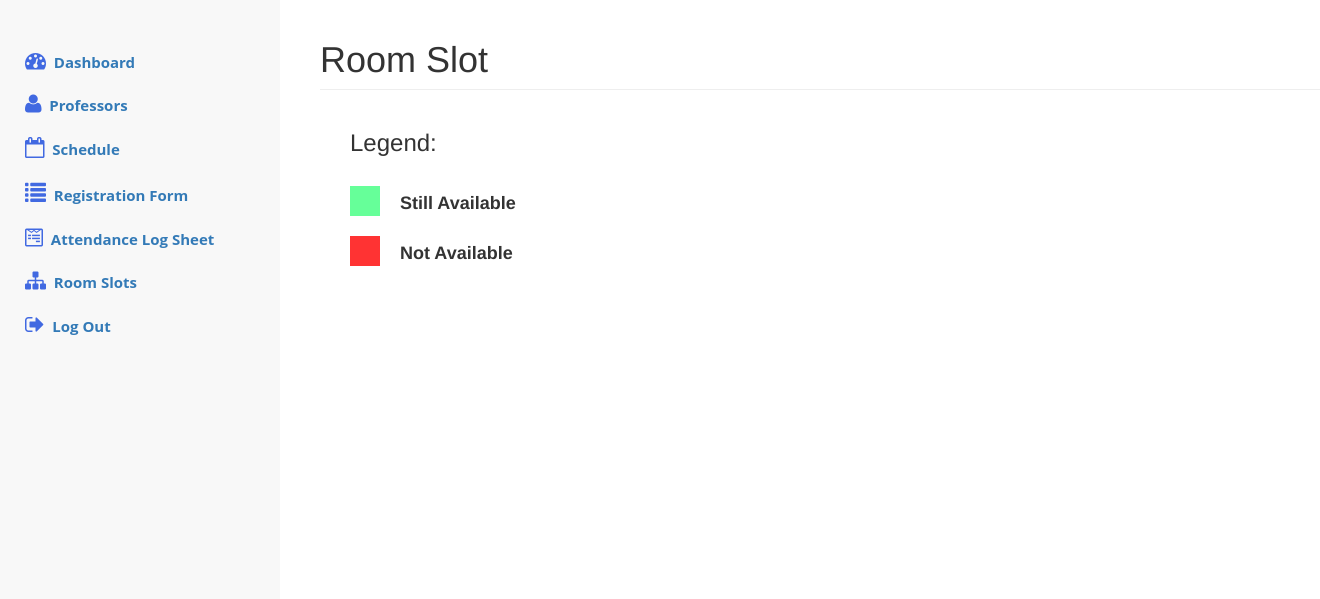
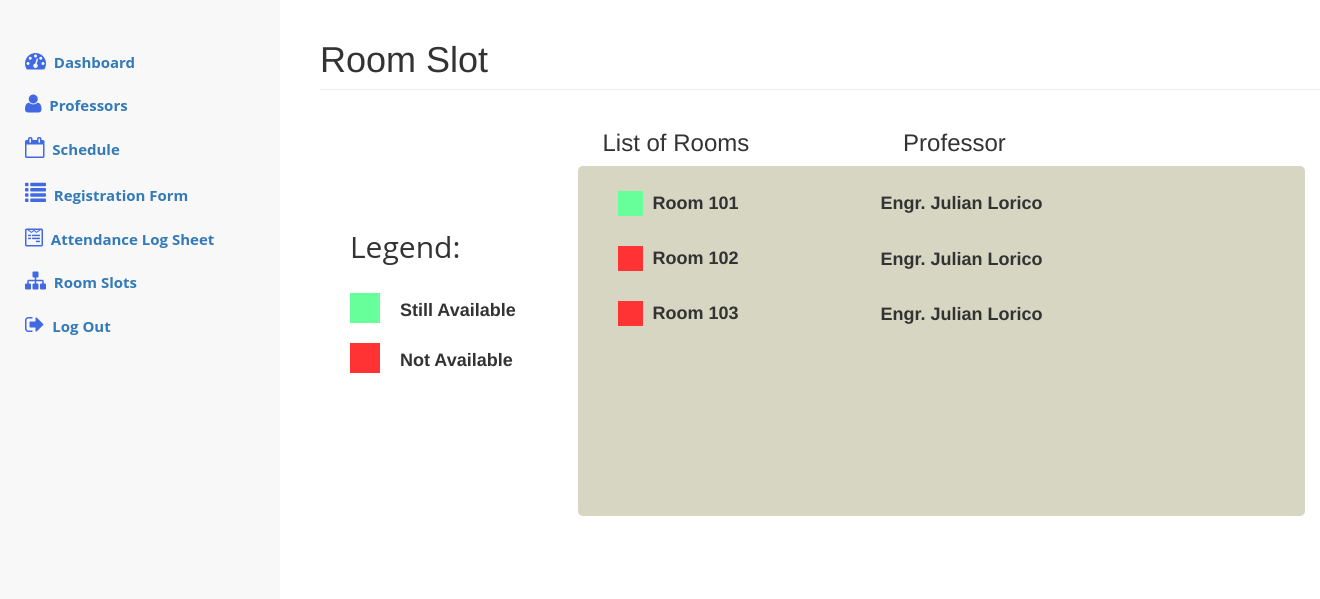
Before and after one commit to patrickllarenagomez/FacultyLedger, a PHP site: page /rooms.php in a window 1320 px wide. Shown: the part 61-660 px from the top of the page. Run offline with PHP 8.4, Linux system fonts and the light colour scheme.

Commit message:
* modified rooms.php

```diff
--- a/rooms.php
+++ b/rooms.php
@@ -9,6 +9,35 @@
     .square {
       height: 30px;
       width: 30px;
+    }
+
+    .legend {
+        height: 25px;
+        width: 25px;
+    }
+
+    .legend, .rooms, .prof {
+        display: inline-block;
+        vertical-align: baseline;
+        margin-top: 25px;
+        margin-left: 10px;
+    }
+
+    .prof {
+        position: relative;
+    }
+
+    .col-md-9 {
+        background-color: #d6d6c2;
+        height: 350px;
+        width: 700px;
+        border-radius: 5px;
+    }
+
+    h3 {
+        display: inline-block;
+        vertical-align: baseline;
+        margin-left: 150px;
     }
 
     label {
@@ -30,13 +59,32 @@
 <div class="dash_page">
     <h1 class="page-header">Room Slot</h1>
         <div class="container" style="width: 1000px;">
-            <div class="col-md-3">
-                <h3>Legend: </h3> <br>
+            <div class="col-md-3" style="margin-top: 100px;">
+                <h2>Legend: </h2> <br>
                 <div class="square" style="background-color: #66ff99;"></div>
                 <label>Still Available</label>
                 <br>
                 <div class="square" style="background-color: #ff3333;"></div>
                 <label>Not Available</label>
+            </div>
+            <div class="row">
+                <h3 style="margin-left: 40px;">List of Rooms</h3>
+                <h3>Professor</h3>
+            </div>
+            <div class="col-md-9">
+                <div class="col-md-4">
+                    <div class="legend" style="background-color: #66ff99;"></div>
+                    <label class="rooms">Room 101</label><br>
+                    <div class="legend" style="background-color: #ff3333;"></div>
+                    <label class="rooms">Room 102</label><br>
+                    <div class="legend" style="background-color: #ff3333;"></div>
+                    <label class="rooms">Room 103</label><br>
+                </div>
+                <div class="col-md-4">
+                    <label class="prof">Engr. Julian Lorico</label><br>
+                    <label class="prof">Engr. Julian Lorico</label><br>
+                    <label class="prof">Engr. Julian Lorico</label>
+                </div>
             </div>
         </div>
 </div>
```
